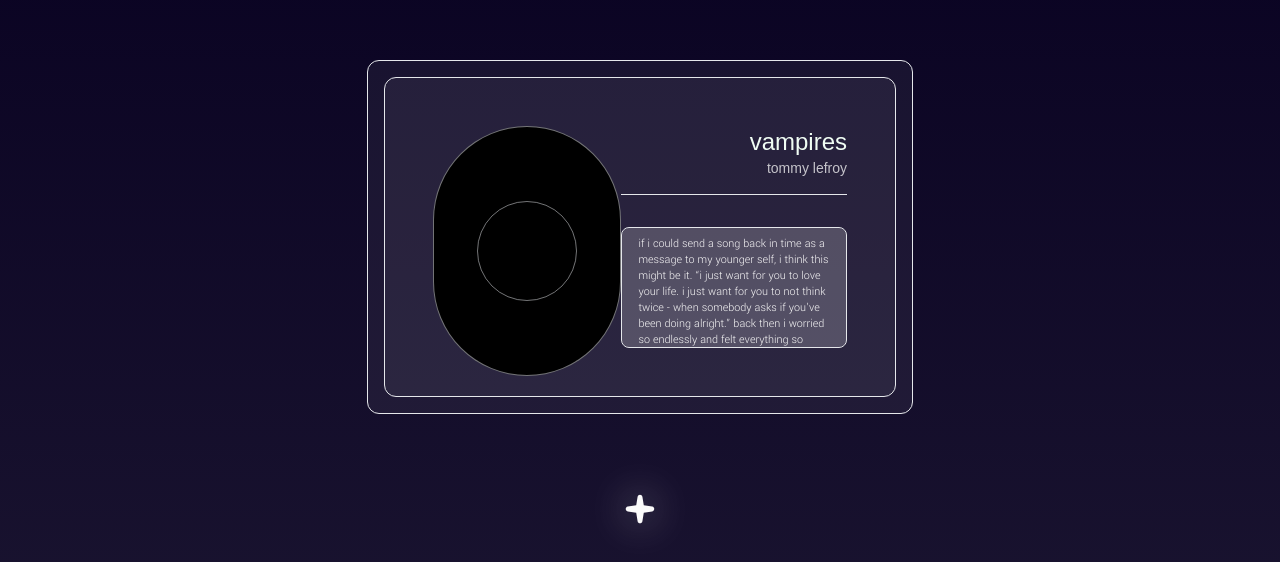
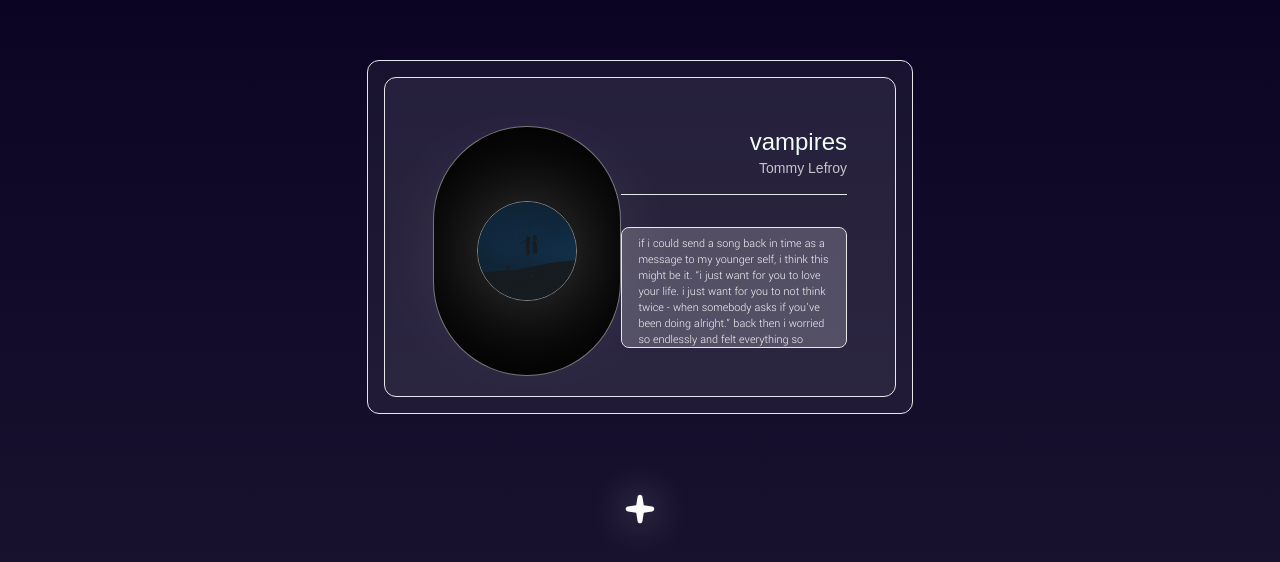
Before and after one commit to kunkunzhu/songs-stories-strangers, a Next.js app: page /receive in a window 1280 px wide. Shown: the part 148-710 px from the top of the page. Built offline with nearby package versions, Linux system fonts and the light colour scheme; a web font is replaced by a local one.

Commit message:
create sample view

```diff
--- a/src/app/receive/page.tsx
+++ b/src/app/receive/page.tsx
@@ -3,22 +3,15 @@
 import Card from "@/components/card";
 import Spark from "@/components/spark";
 import { SongDisplay } from "@/components/vinyl";
+import { sampleDisplaySong } from "@/lib/examples";
 
-const sampleSong = {
-  title: "vampires",
-  artist: "tommy lefroy",
-  story:
-    "if i could send a song back in time as a message to my younger self, i think this might be it. “i just want for you to love your life. i just want for you to not think twice - when somebody asks if you've been doing alright.” back then i worried so endlessly and felt everything so intensely. when i looked into the future sometimes it felt like i was staring into a blackhole. but still, everything eventually turns out alright.",
-  coverURL: "/vampire.jpeg",
-};
-
-export default function Home() {
+export default function ReceiveView() {
   return (
     <main>
       <div>
         <Card>
           <div className="flex h-full w-full">
-            <SongDisplay song={sampleSong} />
+            <SongDisplay song={sampleDisplaySong} />
           </div>
         </Card>
         <div className="flex justify-center items-center -mb-20 mt-20">
--- /dev/null
+++ b/src/lib/examples.tsx
@@ -0,0 +1,18 @@
+/** @format */
+
+export const sampleSong = {
+  id: "3dUipZ8OPRaWetU85XsvDI",
+  title: "xx",
+  artist: "The Millennial Club",
+  cover: "/vinyl.png",
+};
+
+export const sampleDisplaySong = {
+  id: "2IpGJch14myWAYb96GBwP3",
+  title: "vampires",
+  artist: "Tommy Lefroy",
+  story:
+    "if i could send a song back in time as a message to my younger self, i think this might be it. “i just want for you to love your life. i just want for you to not think twice - when somebody asks if you've been doing alright.” back then i worried so endlessly and felt everything so intensely. when i looked into the future sometimes it felt like i was staring into a blackhole. but still, everything eventually turns out alright.",
+  displayCover: "/vampire.jpeg",
+  cover: "/vampire.jpeg",
+};
```
